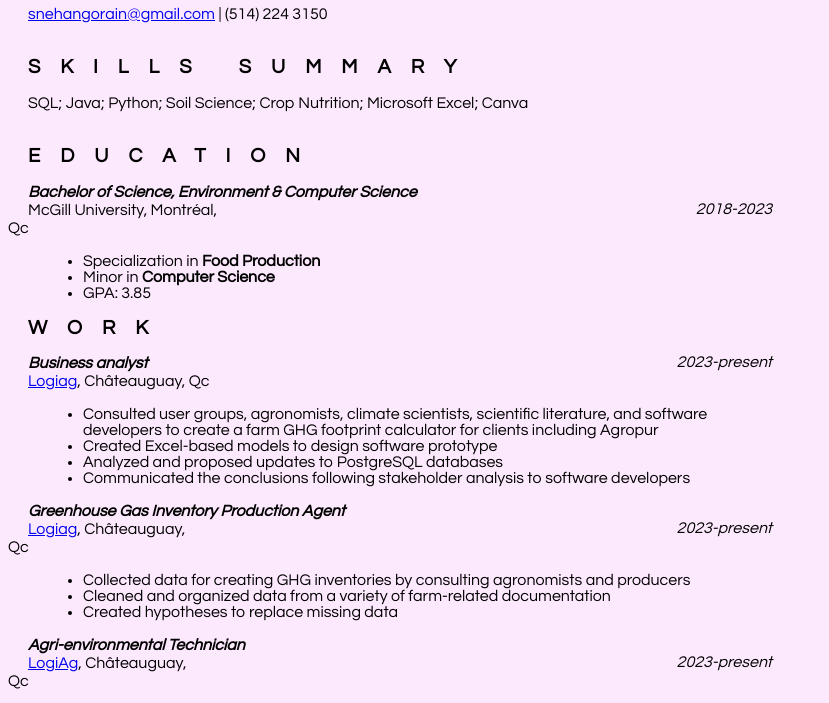
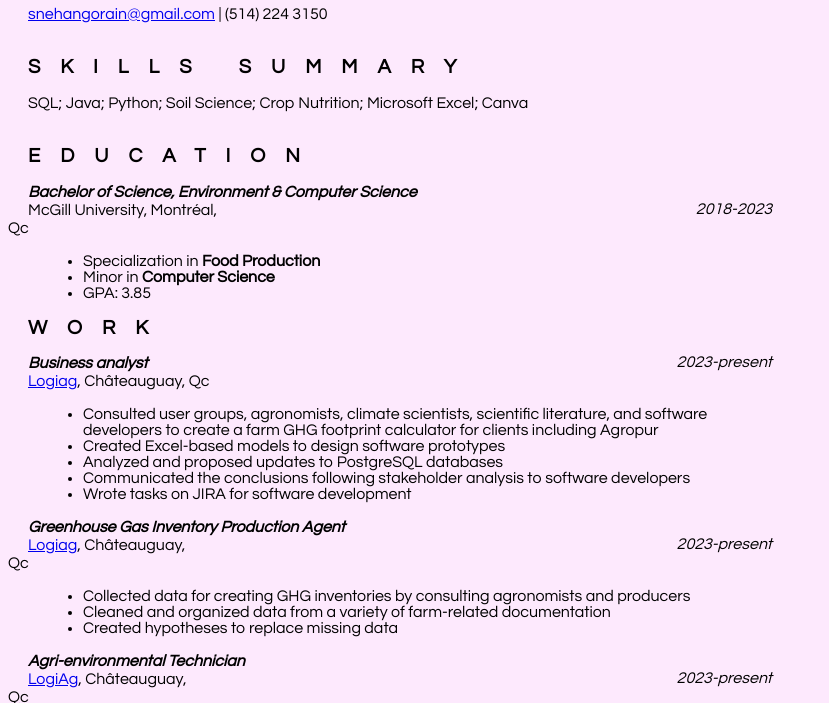
Before and after one commit to sgorain/Curriculum-Vitae, a plain HTML site: page index.html in a window 1280 px wide. Shown: the part 90-793 px from the top of the page, without its empty margins (0-829 px from the left). Drawn offline with Linux system fonts and the light colour scheme.

Commit message:
Update index.html

```diff
--- a/index.html
+++ b/index.html
@@ -79,9 +79,10 @@
 	<p1><a href="https://www.logiag.com/en/">Logiag</a>, Châteauguay, Qc</p1>
 	<ul>
 		<li>Consulted user groups, agronomists, climate scientists, scientific literature, and software developers to create a farm GHG footprint calculator for clients including Agropur</li>
-		<li>Created Excel-based models to design software prototype</li>
+		<li>Created Excel-based models to design software prototypes</li>
 		<li>Analyzed and proposed updates to PostgreSQL databases</li>
 		<li>Communicated the conclusions following stakeholder analysis to software developers</li>
+		<li>Wrote tasks on JIRA for software development</li>
 	</ul>
 	<p1><em><strong>Greenhouse Gas Inventory Production Agent</strong></em><div style="float: right"><em>2023-present</em></div></p1>
 	<br>
```
